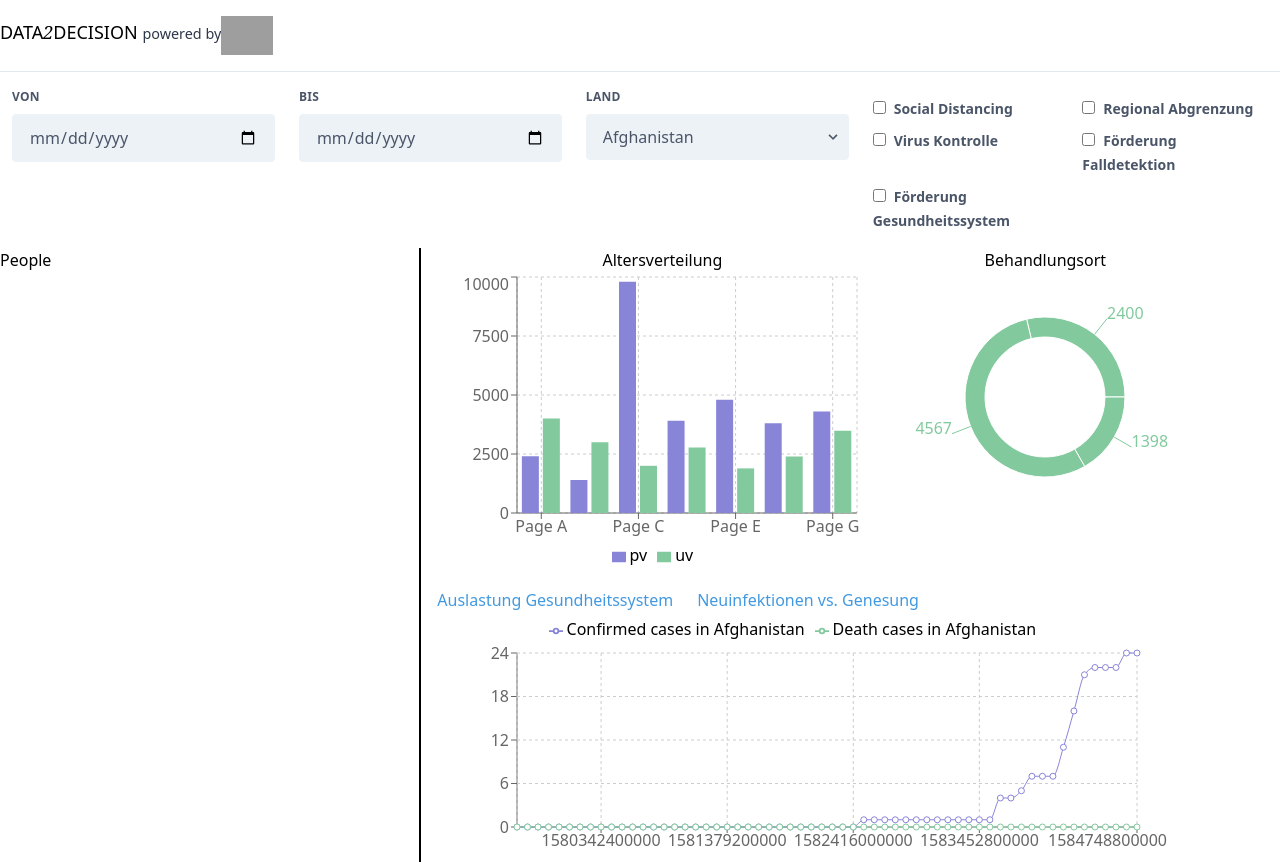
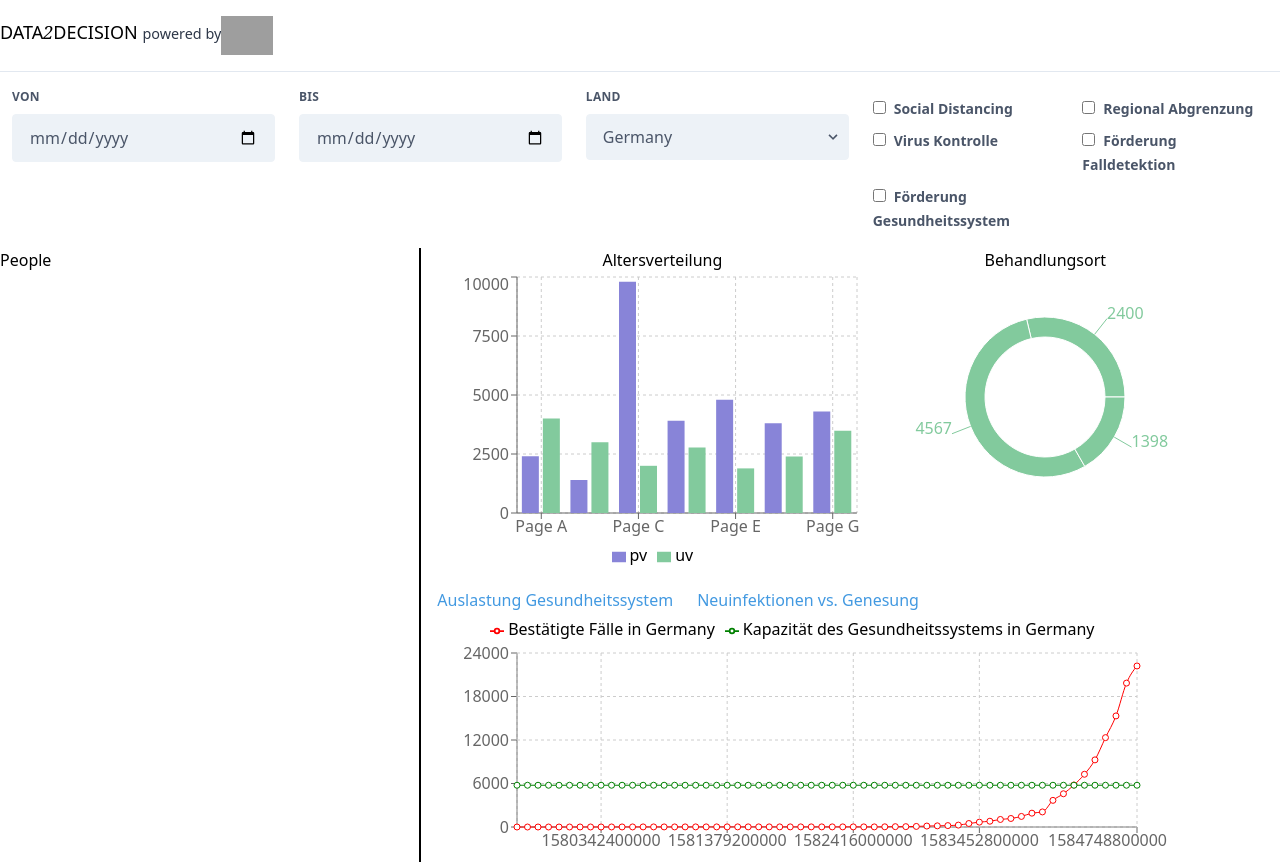
Before and after one commit to jenslaufer/Data2Decision, a React (Create React App) app in the folder dashboard/: page / in a window 1280 px wide. Built offline with nearby package versions, Linux system fonts and the light colour scheme; grey boxes are pictures that could not be loaded.

Commit message:
show (fake) capacity vs. cases

```diff
--- a/dashboard/src/App.tsx
+++ b/dashboard/src/App.tsx
@@ -1,6 +1,6 @@
 import React, {ChangeEvent, useState} from "react";
 import Header from "./components/Header/Header";
-import FilterBar, {COUNTRIES, StateSelection} from "./components/FilterBar/FilterBar";
+import FilterBar, {StateSelection} from "./components/FilterBar/FilterBar";
 import AgeDistribution from "./components/AgeDistribution/AgeDistribution";
 import TreatmentLocation from "./components/TreatmentLocation/TreatmenLocation";
 import HealthcarePressure from "./components/HealthcarePressure/HealthcarePressure";
@@ -9,7 +9,7 @@ import Link from "./components/Link/Link";
 
 function App() {
   const [activeTab, setActiveTab] = useState("HealthcarePressure");
-  const [stateSelection, setStateSelection] = useState<StateSelection>(COUNTRIES[0]);
+  const [stateSelection, setStateSelection] = useState<StateSelection>("Germany");
   const [startDate, setStartDate] = useState(new Date().toDateString());
   const [endDate, setEndDate] = useState(new Date().toDateString());
 
--- a/dashboard/src/components/HealthcarePressure/HealthcarePressure.tsx
+++ b/dashboard/src/components/HealthcarePressure/HealthcarePressure.tsx
@@ -20,6 +20,7 @@ type Props = {
 const HealthcarePressure: FC<Props> = ({country}) => {
   // @ts-ignore
   const casesForCountry = casesByCountryDate[country];
+  const capacityForCountry = Math.random() * 10000;
   // @ts-ignore
   const countryData = Object.keys(casesForCountry).reduce((data: {}[], date) => {
     // @ts-ignore
@@ -30,6 +31,7 @@ const HealthcarePressure: FC<Props> = ({country}) => {
       dateTime: date,
       cases: cases,
       deaths: deaths,
+      capacity: capacityForCountry,
     });
     return data;
   }, []);
@@ -47,16 +49,16 @@ const HealthcarePressure: FC<Props> = ({country}) => {
         <Tooltip />
         <Legend verticalAlign="top" height={36} />
         <Line
-          name={`Confirmed cases in ${country}`}
+          name={`Bestätigte Fälle in ${country}`}
           type="monotone"
           dataKey="cases"
-          stroke="#8884d8"
+          stroke="red"
         />
         <Line
-          name={`Death cases in ${country}`}
+          name={`Kapazität des Gesundheitssystems in ${country}`}
           type="monotone"
-          dataKey="deaths"
-          stroke="#82ca9d"
+          dataKey="capacity"
+          stroke="green"
         />
       </LineChart>
     </div>
```
